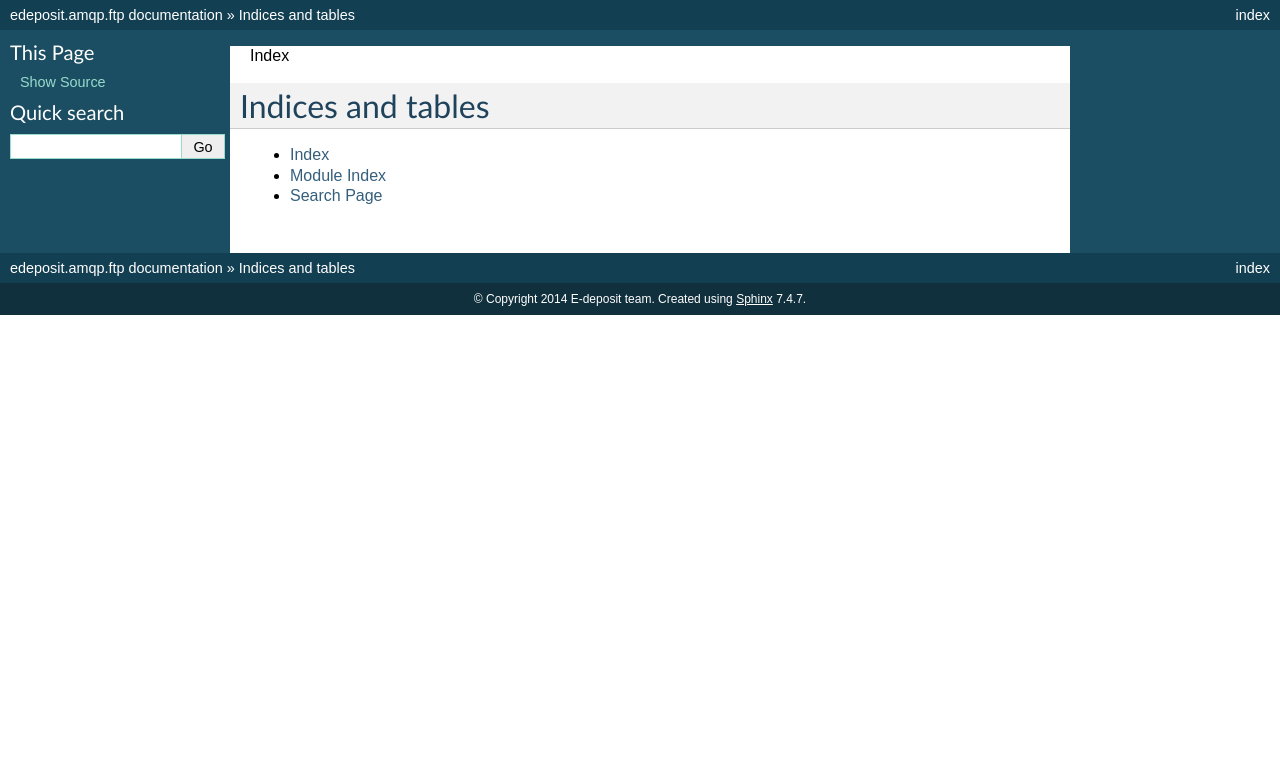
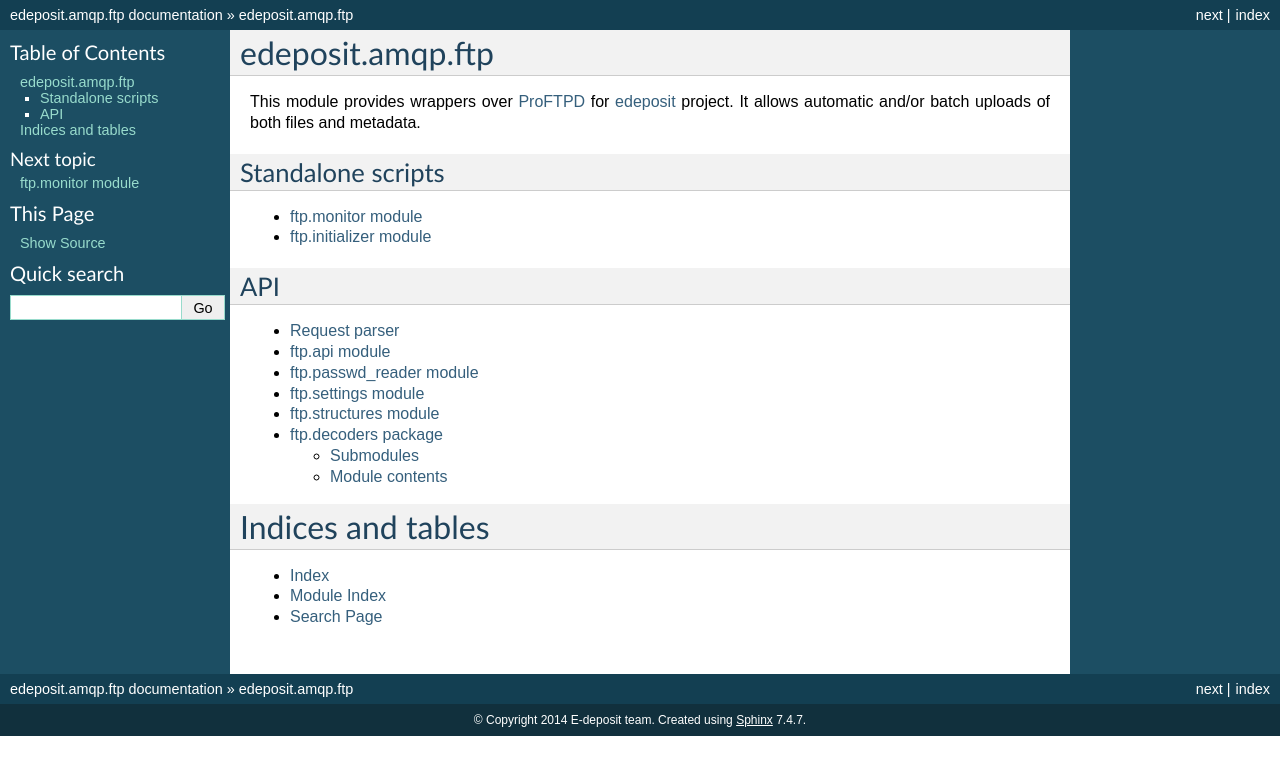
Before and after one commit to edeposit/edeposit.amqp.ftp, a Sphinx documentation site: the page built from docs/index.rst, in a window 1280 px wide. Shown: the top 775 px of the page. Built offline with Sphinx 7.4.7, drawn with Linux system fonts in a browser that asks for light colours; pages that are not in the unit, such as notebooks, are missing from menus.

Commit message:
Added some documentation, reformating for better readability.
Bump #15.

```diff
--- a/docs/index.rst
+++ b/docs/index.rst
@@ -1,6 +1,34 @@
-.. _index:
+edeposit.amqp.ftp
+=================
 
-Index
+This module provides wrappers over ProFTPD_ for edeposit_ project. It allows
+automatic and/or batch uploads of both files and metadata.
+
+
+
+.. _ProFTPD: http://www.proftpd.org/
+.. _edeposit: http://edeposit.nkp.cz/
+
+Standalone scripts
+------------------
+.. toctree::
+
+    /api/ftp.monitor
+    /api/ftp.initializer
+
+
+API
+---
+.. toctree::
+    :maxdepth: 2
+
+    /api/ftp.request_parser
+    /api/ftp.api
+    /api/ftp.passwd_reader
+    /api/ftp.settings
+    /api/ftp.structures
+    /api/ftp.decoders
+
 
 Indices and tables
 ==================
```
Also changed, not shown: docs/api/ftp.decoders.rst (+0 -7 lines), docs/api/ftp.rst (+0 -24 lines).
